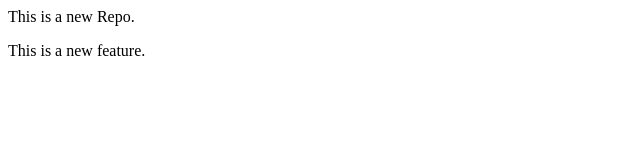
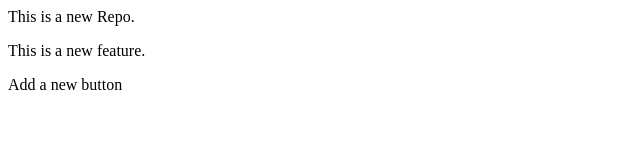
Before and after one commit to subhrodeep/localrepo, a plain HTML site: page index.html in a window 1280 px wide. Shown: the whole page, without its empty margins (0-640 px from the left). Drawn offline with Linux system fonts and the light colour scheme.

Commit message:
Added a new button again

```diff
--- a/index.html
+++ b/index.html
@@ -1,2 +1,3 @@
 <p> This is a new Repo. </p>
 <p>This is a new feature.</p>
+<p>Add a new button</p>
```
